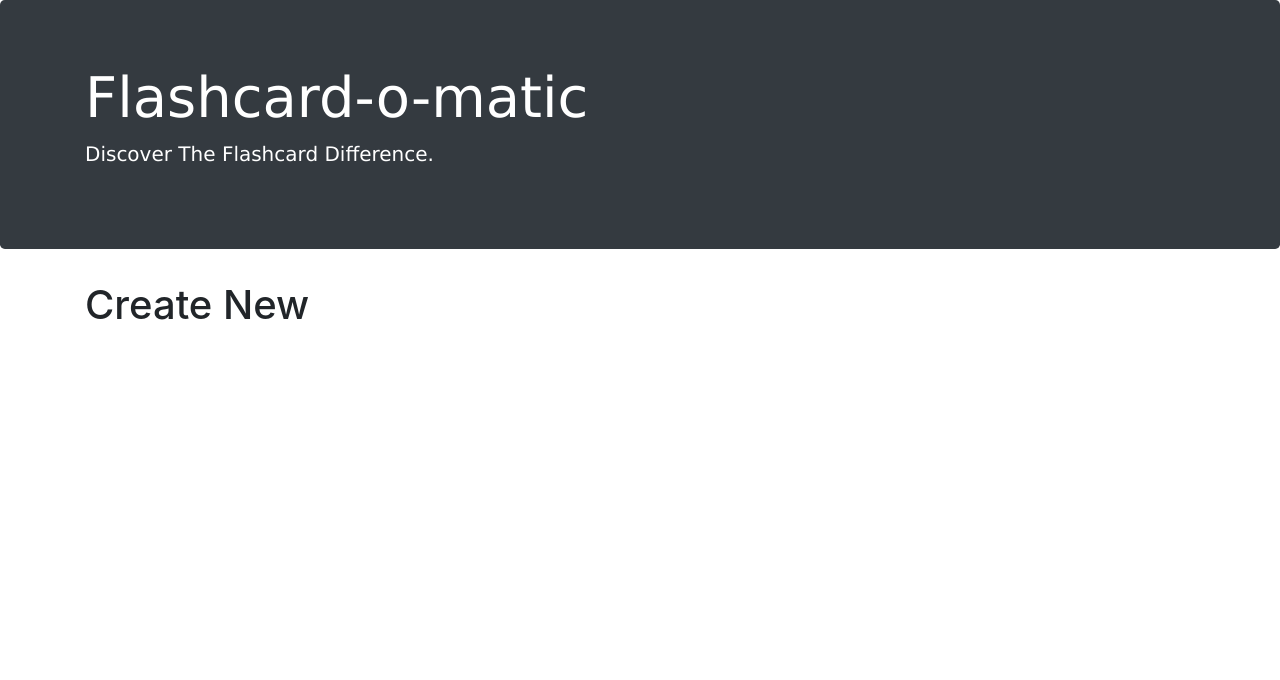
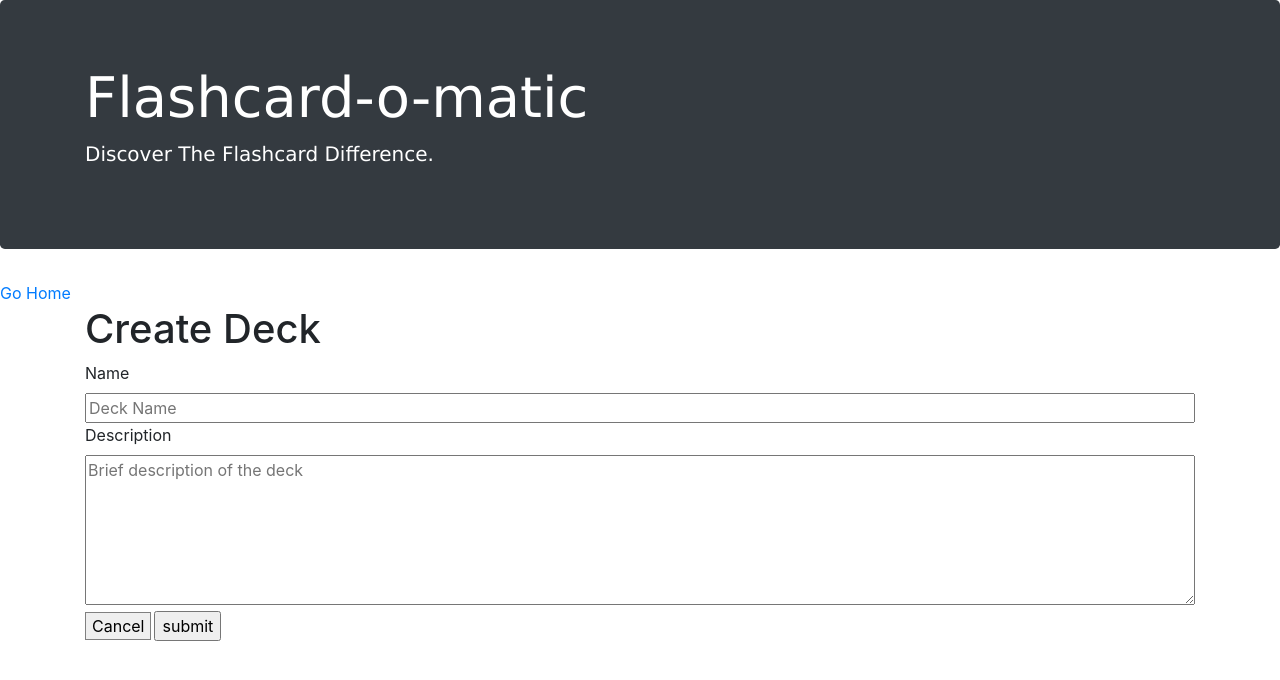
Before and after one commit to ytnkytnk/flashcard-o-matic, a React (Create React App) app: page /decks/new in a window 1280 px wide. Shown: the top 680 px of the page. Built offline with nearby package versions, Linux system fonts and the light colour scheme; a web font is replaced by a local one.

Commit message:
add server, update Deck with API

```diff
--- a/package.json
+++ b/package.json
@@ -7,6 +7,7 @@
     "@testing-library/react": "^13.4.0",
     "@testing-library/user-event": "^13.5.0",
     "cross-fetch": "^4.0.0",
+    "express": "^4.19.2",
     "react": "^18.2.0",
     "react-dom": "^18.2.0",
     "react-router-dom": "^6.21.2",
@@ -14,9 +15,10 @@
     "web-vitals": "^2.1.4"
   },
   "scripts": {
-    "start": "concurrently \"npm run start:server\" \"npm run start:react\"",
+    "start": "concurrently \"npm run start:server\" \"npm run start:react\" \"npm run start:express\"",
     "start:react": "react-scripts start",
     "start:server": "json-server ./data/db.json --port 8080",
+    "start:express": "node ./src/server/server.js",
     "build": "react-scripts build",
     "test": "react-scripts test",
     "eject": "react-scripts eject"
--- a/src/App.css
+++ b/src/App.css
@@ -39,6 +39,13 @@
 
 /* additional settings from here */
 
+/* General */
+
+button {
+  margin-right: 3px;
+  border: solid 1px grey;
+}
+
 /* Header */
 
 .jumbotron {
@@ -72,6 +79,11 @@
 
 /* Deck */
 
+.flex-content-row {
+  display: flex;
+  flex-direction: row;
+}
+
 .deck-card-contents {
   padding: 5px;
   margin: 10px;
--- a/src/App.js
+++ b/src/App.js
@@ -9,8 +9,8 @@ import "./App.css";
 function App() {
   return (
     <div className="app-routes">
-        <Layout />
-      </div>
+      <Layout />
+    </div>
   );
 }
 
--- a/src/Layout/index.js
+++ b/src/Layout/index.js
@@ -1,10 +1,11 @@
 import React, { useState } from "react";
-import { Routes, Route } from "react-router-dom";
+import { Routes, Route, Link } from "react-router-dom";
 import Header from "./Header";
 import NotFound from "./NotFound";
 import DeckList from "../contents/DeckList";
 import Deck from "../contents/Deck";
 import CreateNew from "../contents/CreateNew";
+import Study from "../contents/Study";
 import data from "../data/db.json";
 
 function Layout() {
@@ -13,10 +14,13 @@ function Layout() {
   // console.log(deckCards);
   const [currentDeck, setCurrentDeck] = useState(null);
   // console.log("currentDeck:", currentDeck);
+  const currentDeckInfo = decks[currentDeck];
+  // console.log("currentDeckInfo:", currentDeckInfo);
 
   return (
     <div>
       <Header />
+      <Link to="/">Go Home</Link>
       <div className="container">
         {/* TODO: Implement the screen starting here */}
         <Routes>
@@ -25,10 +29,12 @@ function Layout() {
             element={<DeckList decks={decks} setCurrentDeck={setCurrentDeck} />}
           />
           <Route path="/decks/">
+            <Route path=":deckId" element={<Deck />} />
             <Route
-              path=":deckId"
-              element={<Deck deckCards={deckCards} currentDeck={currentDeck} />}
+              path=":deckId/study"
+              element={<Study decks={decks} deckCards={deckCards} />}
             />
+            {/* </Route> */}
             <Route path="new" element={<CreateNew />} />
           </Route>
           <Route path="/*" element={<NotFound />} />
--- a/src/contents/CreateNew.js
+++ b/src/contents/CreateNew.js
@@ -1,7 +1,57 @@
-import React from "react";
+import React, { useState } from "react";
+import { useNavigate } from "react-router-dom";
+import data from "../data/db.json";
+import { createDeck } from "../utils/api";
 
 function CreateNew() {
-  return <h1>Create New</h1>;
+  const navigate = useNavigate();
+
+  // get current decks length for assigning the new deckId
+  const deckLen = data.decks.length;
+
+  // useState
+  const [name, setName] = useState("");
+  const [description, setDescription] = useState("");
+
+  const handleNameChange = (event) => setName(event.target.value);
+  const handleDescriptionChange = (event) => setDescription(event.target.value);
+
+  const handleSubmit = (event) => {
+    event.preventDefault();
+
+    const controller = new AbortController();
+    const signal = controller.signal;
+
+    const deck = {};
+    createDeck(deck, signal);
+    // navigate(`/decks/${deckLen + 1}`);
+  };
+
+  return (
+    <div>
+      <h1>Create Deck</h1>
+      <label>Name</label>
+      <form onSubmit={handleSubmit}>
+        <input
+          style={{ width: "100%" }}
+          type="text"
+          id="name"
+          name="name"
+          placeholder="Deck Name"
+        ></input>
+        <label>Description</label>
+        <textarea
+          style={{ width: "100%", height: "150px" }}
+          type="text"
+          id="description"
+          name="description"
+          placeholder="Brief description of the deck"
+        ></textarea>
+        <button onClick={() => navigate(`/`)}>Cancel</button>
+        <input type="submit" value="submit" />
+      </form>
+    </div>
+  );
 }
 
 export default CreateNew;
--- a/src/contents/Deck.js
+++ b/src/contents/Deck.js
@@ -1,20 +1,51 @@
-import React from "react";
-import { useParams } from "react-router-dom";
+import React, { useState, useEffect } from "react";
+import { useNavigate, useParams } from "react-router-dom";
+import { readDeck } from "../utils/api";
 
-function Deck({ deckCards, currentDeck }) {
-  console.log("deckcard:", deckCards);
-  // console.log("currentDeck:", currentDeck);
-
+function Deck() {
+  const navigate = useNavigate();
   const { deckId } = useParams();
 
-  const cards = deckCards.filter(
-    (deckCard) => deckCard.deckId === Number(deckId)
-  );
-  // console.log("cards:", cards);
+  const [deck, setDeck] = useState("");
+
+  useEffect(() => {
+    async function fetchDeck() {
+      try {
+        const response = await readDeck(deckId);
+        setDeck(response);
+      } catch (error) {
+        throw error;
+      }
+    }
+    fetchDeck();
+  }, [deckId]);
+
+  if (!deck) {
+    return <div>Loading...</div>;
+  }
+
+  const cards = deck.cards;
 
   return (
     <div>
-      <h1>[TODO] Current Deck Card</h1>
+      <div className="current-deck-contents">
+        <h2>{deck.name}</h2>
+        <p>{deck.description}</p>
+        <div className="flex-content-row">
+          <div className="left-deck-buttons">
+            <button>Edit</button>
+            <button
+              onClick={() => {
+                navigate(`/decks/${deck.id}/study`);
+              }}
+            >
+              Study
+            </button>
+            <button>+ Add Cards</button>
+          </div>
+          <button className="right-edge-buttons">Delete</button>
+        </div>
+      </div>
       <hr />
       <h1>Deck Cards</h1>
       {cards.map((card) => (
--- a/src/contents/DeckList.js
+++ b/src/contents/DeckList.js
@@ -6,7 +6,14 @@ function DeckList({ decks, setCurrentDeck }) {
 
   return (
     <div>
-      <button style={{ width: "150px", height: "30px" }}>+ Create Deck</button>
+      <button
+        style={{ width: "150px", height: "30px" }}
+        onClick={() => {
+          navigate(`/decks/new`);
+        }}
+      >
+        + Create Deck
+      </button>
       <h1>Deck List</h1>
       {decks.map((deck) => (
         <div key={deck.id} className="deck-contents">
@@ -23,7 +30,13 @@ function DeckList({ decks, setCurrentDeck }) {
               >
                 View
               </button>
-              <button>Study</button>
+              <button
+                onClick={() => {
+                  navigate(`/decks/${deck.id}/study`);
+                }}
+              >
+                Study
+              </button>
             </div>
             <div className="right-edge-buttons">
               <button className="right-edge-buttons">Delete</button>
--- /dev/null
+++ b/src/contents/Study.js
@@ -0,0 +1,33 @@
+import React, { useState } from "react";
+import { useParams } from "react-router-dom";
+
+function Study({ decks, deckCards }) {
+  const { deckId } = useParams();
+  const currentDeck = decks[deckId - 1];
+
+  const cards = deckCards.filter(
+    (deckCard) => deckCard.deckId === Number(deckId)
+  );
+  //   console.log("cards:", cards);
+
+  const [currentCardId, setCurrentCardId] = useState("1");
+
+  // if there are more than 3 cards, return flashcard #1
+  // if not, show 'Not enough cards' message with 'Add Cards' button
+  return (
+    <div>
+      <h1>{currentDeck.name}: Study</h1>
+      <div className="single-card-contents">
+        <h3>
+          Card {currentCardId} of {cards.length}
+        </h3>
+        <p>{cards[currentCardId - 1].front}</p>
+      </div>
+      <div className="buttons">
+        <button>Flip</button>
+      </div>
+    </div>
+  );
+}
+
+export default Study;
--- /dev/null
+++ b/src/server/appServer.js
@@ -0,0 +1,4 @@
+const express = require("express");
+const appServer = express();
+
+module.exports = appServer;
--- /dev/null
+++ b/src/server/server.js
@@ -0,0 +1,6 @@
+const { PORT = 3000 } = process.env;
+const app = require("../appServer");
+
+const listener = () => console.log(`Listening on Port ${PORT}`);
+
+app.listen(PORT, listener);
```
Also changed, not shown: 2 other files (tests, documents, lock files or other folders).
